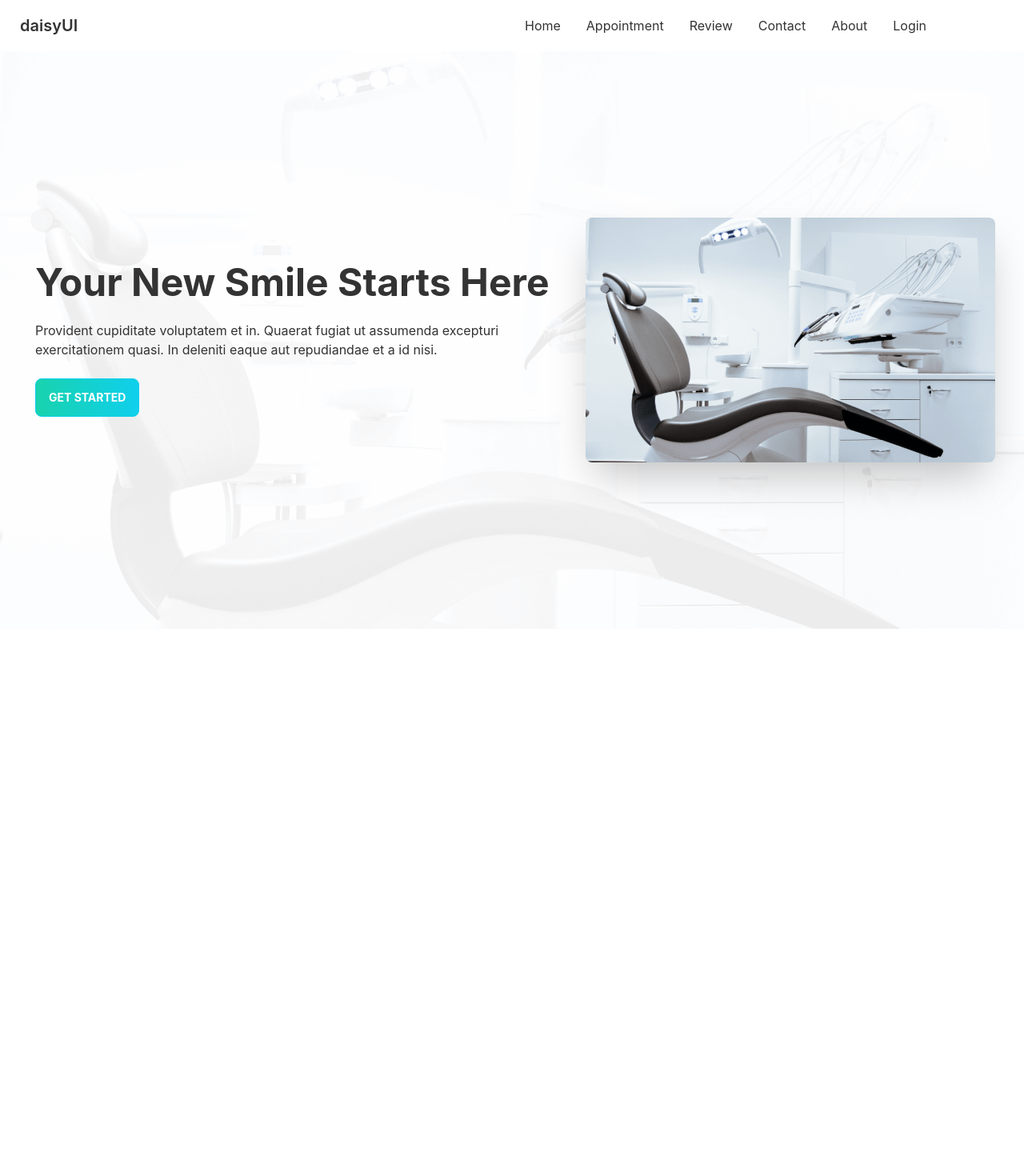
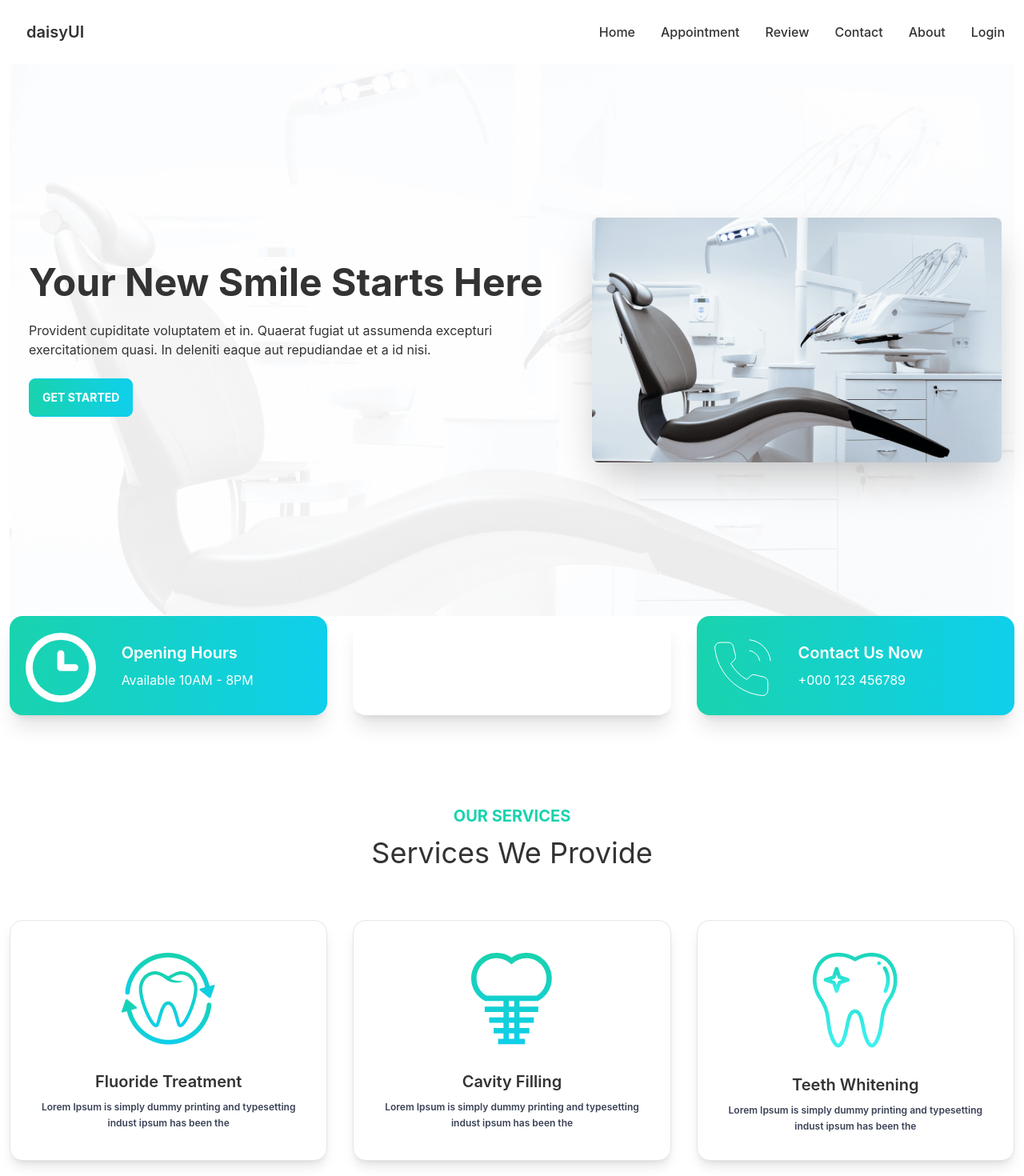
Before and after one commit to devnoman01/doctors-portal-client, a React (Create React App) app: page / in a window 1280 px wide. Shown: the top 1470 px of the page at 80% size. Before the commit the page ends 800 px from the top, so only its background shows below. Built offline with nearby package versions, Linux system fonts and the light colour scheme.

Commit message:
services section complete

```diff
--- /dev/null
+++ b/src/Components/GradientButton.js
@@ -0,0 +1,13 @@
+import React from "react";
+
+const GradientButton = () => {
+  return (
+    <div>
+      <button className="btn btn-primary text-white font-bold uppercase bg-gradient-to-r from-secondary to-primary">
+        Get Started
+      </button>
+    </div>
+  );
+};
+
+export default GradientButton;
--- /dev/null
+++ b/src/Components/InfoCard.js
@@ -0,0 +1,20 @@
+import React from "react";
+
+const InfoCard = ({ info }) => {
+  const { icon, title, description, bgClass } = info;
+  return (
+    <div
+      className={`card lg:card-side bg-base-100 bg-accent shadow-xl ${bgClass}`}
+    >
+      <figure className="pl-5 pt-8 mx-auto md:pt-8 lg:pt-1">
+        <img className="max-w-xs" src={icon} alt="Album" />
+      </figure>
+      <div className="card-body text-white">
+        <h2 className="card-title">{title}</h2>
+        <p>{description}</p>
+      </div>
+    </div>
+  );
+};
+
+export default InfoCard;
--- a/src/Components/Navbar.js
+++ b/src/Components/Navbar.js
@@ -5,29 +5,41 @@ const Navbar = () => {
   const menuItems = (
     <>
       <li>
-        <Link to="/">Home</Link>
+        <Link to="/" className="font-medium">
+          Home
+        </Link>
       </li>
       <li>
-        <Link to="/appointment">Appointment</Link>
+        <Link to="/appointment" className="font-medium">
+          Appointment
+        </Link>
       </li>
       <li>
-        <Link to="/review">Review</Link>
+        <Link to="/review" className="font-medium">
+          Review
+        </Link>
       </li>
       <li>
-        <Link to="/contact">Contact</Link>
+        <Link to="/contact" className="font-medium">
+          Contact
+        </Link>
       </li>
       <li>
-        <Link to="/about">About</Link>
+        <Link to="/about" className="font-medium">
+          About
+        </Link>
       </li>
       <li>
-        <Link to="/login">Login</Link>
+        <Link to="/login" className="font-medium">
+          Login
+        </Link>
       </li>
     </>
   );
 
   return (
-    <div className="navbar bg-base-100">
-      <div className="navbar-start">
+    <div className="navbar container mx-auto bg-base-100">
+      <div className="navbar">
         <div className="dropdown">
           <label tabIndex="0" className="btn btn-ghost lg:hidden">
             <svg
--- /dev/null
+++ b/src/Components/ServiceCard.js
@@ -0,0 +1,20 @@
+import React from "react";
+
+const ServiceCard = ({ service }) => {
+  const { title, description, img } = service;
+  return (
+    <div className="card border bg-base-100 shadow-lg">
+      <figure className="px-10 pt-10">
+        <img src={img} alt="Shoes" className="rounded-xl" />
+      </figure>
+      <div className="card-body items-center text-center">
+        <h2 className="card-title">{title}</h2>
+        <p className="text-xs font-semibold text-accent leading-5">
+          {description}
+        </p>
+      </div>
+    </div>
+  );
+};
+
+export default ServiceCard;
--- a/src/Pages/Home/Banner.js
+++ b/src/Pages/Home/Banner.js
@@ -1,22 +1,29 @@
 import React from "react";
 import chair from "../../assets/images/chair.png";
 import bg from "../../assets/images/bg.png";
+import GradientButton from "../../Components/GradientButton";
 
 const Banner = () => {
   return (
-    <div className="hero py-48 px-5" style={{ backgroundImage: `url(${bg})` }}>
+    <div className="hero py-44" style={{ backgroundImage: `url(${bg})` }}>
+      <div className="container mx-auto flex justify-center">
         <div className="hero-content flex-col lg:flex-row-reverse">
-        <img src={chair} className="max-w-lg rounded-lg shadow-2xl" />
+          <img
+            src={chair}
+            className="sm:max-w-sm md:max-w-md lg:max-w-lg rounded-lg shadow-2xl"
+          />
           <div className="px-2 py-1">
             <h1 className="text-5xl font-bold">Your New Smile Starts Here</h1>
             <p className="py-6">
               Provident cupiditate voluptatem et in. Quaerat fugiat ut assumenda
-            excepturi exercitationem quasi. In deleniti eaque aut repudiandae et
-            a id nisi.
+              excepturi exercitationem quasi. In deleniti eaque aut repudiandae
+              et a id nisi.
             </p>
-          <button className="btn btn-primary text-white font-bold uppercase bg-gradient-to-r from-secondary to-primary">
+            <GradientButton />
+            {/* <button className="btn btn-primary text-white font-bold uppercase bg-gradient-to-r from-secondary to-primary">
               Get Started
-          </button>
+            </button> */}
+          </div>
         </div>
       </div>
     </div>
--- a/src/Pages/Home/Home.js
+++ b/src/Pages/Home/Home.js
@@ -1,10 +1,17 @@
 import React from "react";
+import InfoCard from "../../Components/InfoCard";
 import Banner from "./Banner";
+import ServiceDescription from "./ServiceDescription";
+import Info from "./Info";
+import Services from "./Services";
 
 const Home = () => {
   return (
-    <div>
+    <div className="px-3">
       <Banner />
+      <Info />
+      <Services />
+      <ServiceDescription />
     </div>
   );
 };
--- /dev/null
+++ b/src/Pages/Home/Info.js
@@ -0,0 +1,42 @@
+import React from "react";
+import clock from "../../assets/icons/clock.svg";
+import marker from "../../assets/icons/marker.svg";
+import phone from "../../assets/icons/phone.svg";
+import InfoCard from "../../Components/InfoCard";
+
+const Info = () => {
+  const infos = [
+    {
+      _id: 1,
+      icon: clock,
+      title: "Opening Hours",
+      description: "Available 10AM - 8PM",
+      bgClass: "bg-gradient-to-r from-secondary to-primary",
+    },
+    {
+      _id: 2,
+      icon: marker,
+      title: "Visit Our Location",
+      description: "Brooklyn, NY 10036",
+      bgClass: "bg-accent",
+    },
+    {
+      _id: 3,
+      icon: phone,
+      title: "Contact Us Now",
+      description: "+000 123 456789",
+      bgClass: "bg-gradient-to-r from-secondary to-primary",
+    },
+  ];
+  return (
+    <div className="container mx-auto mb-5">
+      <div className="grid sm:grid-cols-1 md:grid-cols-2 lg:grid-cols-3 gap-8">
+        {infos.map((info) => (
+          <InfoCard key={info._id} info={info} />
+        ))}
+      </div>
+    </div>
+  );
+};
+
+export default Info;
--- /dev/null
+++ b/src/Pages/Home/ServiceDescription.js
@@ -0,0 +1,31 @@
+import React from "react";
+import treatment from "../../assets/images/treatment.png";
+import GradientButton from "../../Components/GradientButton";
+
+const ServiceDescription = () => {
+  return (
+    <div className="container mx-auto">
+      <div className="hero pt-10 pb-24">
+        <div className="hero-content flex-col lg:flex-row md:gap-16 lg:gap-24 xl:gap-36">
+          <img src={treatment} className="max-w-sm rounded-lg shadow-2xl" />
+          <div className="sm:max-w-sm md:max-w-md lg:max-w-lg justify-end">
+            <h1 className="text-5xl font-bold">
+              Exceptional Dental Care, on Your Terms
+            </h1>
+            <p className="py-6">
+              It is a long established fact that a reader will be distracted by
+              the readable content of a page when looking at its layout. The
+              point of using Lorem Ipsumis that it has a more-or-less normal
+              distribution of letters,as opposed to using 'Content here, content
+              here', making it look like readable English. Many desktop
+              publishing packages and web page
+            </p>
+            <GradientButton />
+          </div>
+        </div>
+      </div>
+    </div>
+  );
+};
+
+export default ServiceDescription;
--- /dev/null
+++ b/src/Pages/Home/Services.js
@@ -0,0 +1,49 @@
+import React from "react";
+import fluoride from "../../assets/images/fluoride.png";
+import cavity from "../../assets/images/cavity.png";
+import whitening from "../../assets/images/whitening.png";
+import ServiceCard from "../../Components/ServiceCard";
+
+const Services = () => {
+  const services = [
+    {
+      _id: 1,
+      title: "Fluoride Treatment",
+      description:
+        "Lorem Ipsum is simply dummy printing and typesetting indust ipsum has been the",
+      img: fluoride,
+    },
+    {
+      _id: 2,
+      title: "Cavity Filling",
+      description:
+        "Lorem Ipsum is simply dummy printing and typesetting indust ipsum has been the",
+      img: cavity,
+    },
+    {
+      _id: 3,
+      title: "Teeth Whitening",
+      description:
+        "Lorem Ipsum is simply dummy printing and typesetting indust ipsum has been the",
+      img: whitening,
+    },
+  ];
+
+  return (
+    <div className="container mx-auto my-28">
+      <div className="my-16 text-center">
+        <h2 className="text-secondary text-xl font-bold uppercase">
+          Our Services
+        </h2>
+        <h1 className="text-4xl mt-3">Services We Provide</h1>
+      </div>
+      <div className="grid sm:grid-cols-1 md:grid-cols-2 lg:grid-cols-3 gap-8">
+        {services.map((service) => (
+          <ServiceCard key={service._id} service={service} />
+        ))}
+      </div>
+    </div>
+  );
+};
+
+export default Services;
```
Also changed, not shown: src/Pages/Home/MakeAppointment.js (added). Lines whose indentation alone changed are shown as unchanged.
